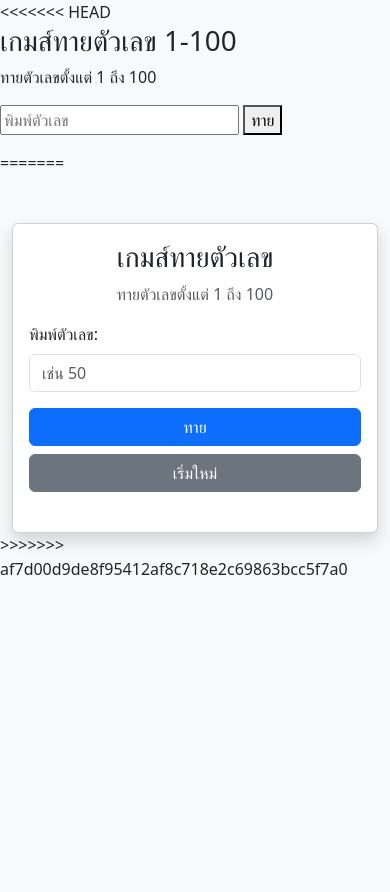
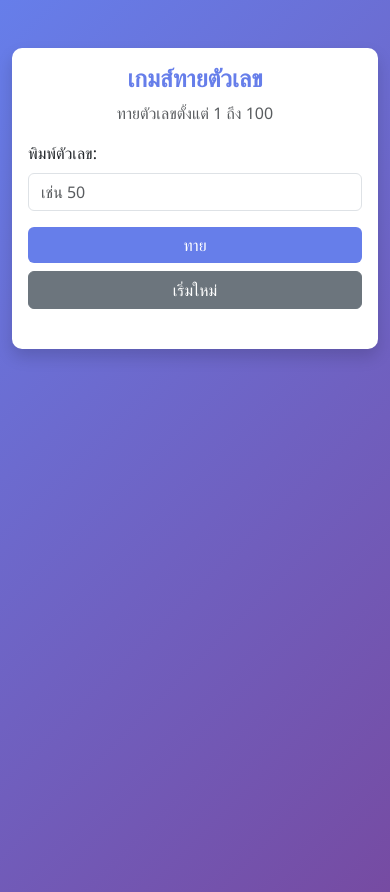
Before and after one commit to 67160198/number-guessing-game, a plain HTML site: page index.html in a window 390 px wide. Before the commit the page ends 844 px from the top, so only its background shows below. Drawn offline with nearby package versions, Linux system fonts and the light colour scheme.

Commit message:
style: add custom CSS for better responsive design

```diff
--- /dev/null
+++ b/custom.css
@@ -0,0 +1,40 @@
+/* filepath: custom.css */
+/* Custom styling for the number guessing game */
+body {
+ font-family: "Segoe UI", Tahoma, Geneva, Verdana, sans-serif;
+ min-height: 100vh;
+ background: linear-gradient(135deg, #667eea 0%, #764ba2 100%);
+}
+.card {
+ border: none;
+ border-radius: 10px;
+}
+.card-title {
+ font-weight: bold;
+ color: #667eea;
+ font-size: 2rem;
+}
+.btn-primary {
+ background-color: #667eea;
+ border: none;
+}
+.btn-primary:hover {
+ background-color: #764ba2;
+}
+.alert {
+ border-radius: 8px;
+ font-size: 1.1rem;
+}
+#attemptsContainer {
+ font-size: 1.2rem;
+ font-weight: bold;
+ color: #667eea;
+}
+@media (max-width: 576px) {
+ .card-title {
+ font-size: 1.5rem;
+ }
+ .container {
+ margin-top: 2rem;
+ }
+}
--- a/index.html
+++ b/index.html
@@ -1,23 +1,6 @@
 <!-- filepath: index.html -->
 <!DOCTYPE html>
 <html lang="th">
-<<<<<<< HEAD
-
-<head>
-    <meta charset="UTF-8" />
-    <meta name="viewport" content="width=device-width, initial-scale=1.0" />
-    <title>เกมส์ทายตัวเลข</title>
-</head>
-
-<body>
-    <h1>เกมส์ทายตัวเลข 1-100</h1>
-    <p>ทายตัวเลขตั้งแต่ 1 ถึง 100</p>
-    <input type="text" id="txt" placeholder="พิมพ์ตัวเลข" />
-    <button onclick="checkGuess()">ทาย</button>
-    <p id="result"></p>
-    <script src="script.js"></script>
-</body>
-=======
  <head>
  <meta charset="UTF-8" />
  <meta name="viewport" content="width=device-width, initial-scale=1.0" />
@@ -26,6 +9,7 @@
  href="https://cdn.jsdelivr.net/npm/bootstrap@5.3.0/dist/css/bootstrap.min.css"
  rel="stylesheet"
  />
+ <link rel="stylesheet" href="custom.css" />
  </head>
  <body class="bg-light">
  <div class="container mt-5">
@@ -39,7 +23,7 @@
  <label for="guessInput" class="form-label">พิมพ์ตัวเลข:</label>
  <input
  type="text"
-id="guessInput"
+ id="guessInput"
 class="form-control"
  placeholder="เช่น 50"
  />
@@ -61,5 +45,4 @@ class="form-control"
  </div>
  <script src="script.js"></script>
  </body>
->>>>>>> af7d00d9de8f95412af8c718e2c69863bcc5f7a0
 </html>
```
